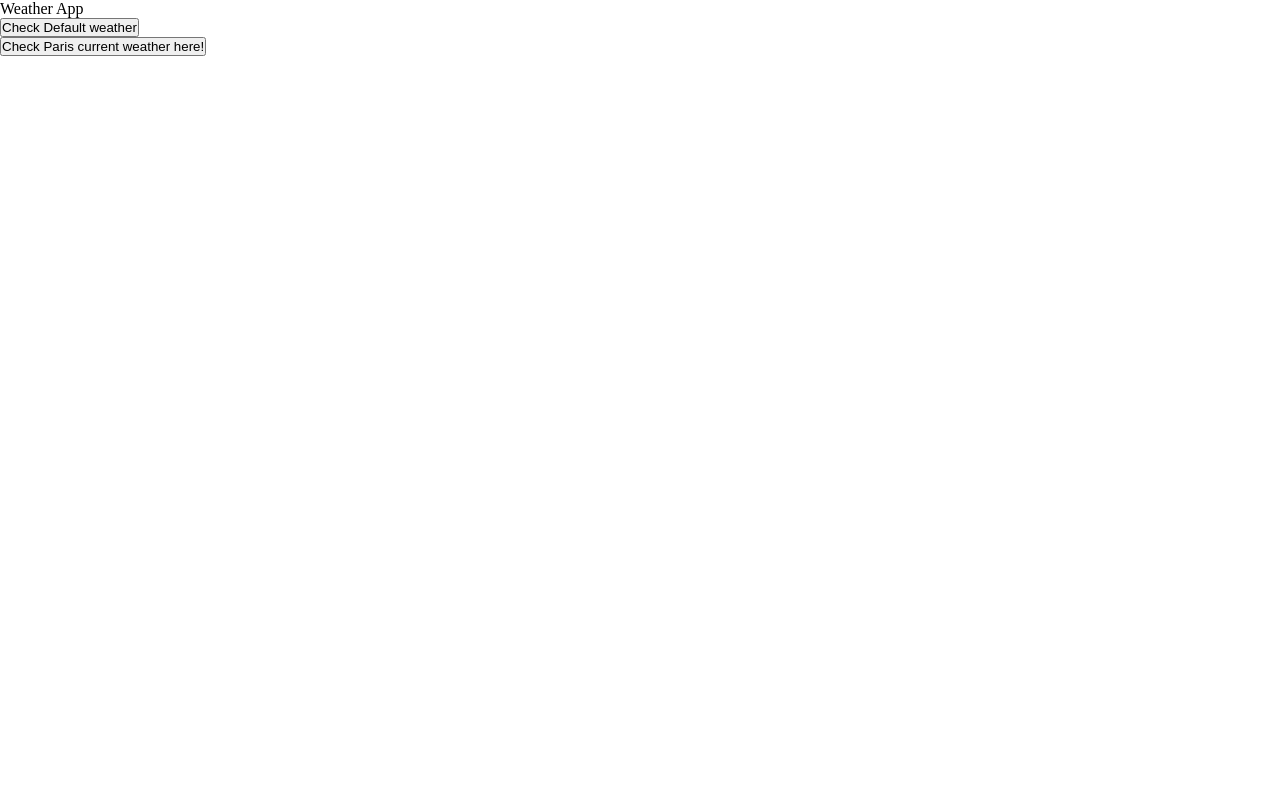
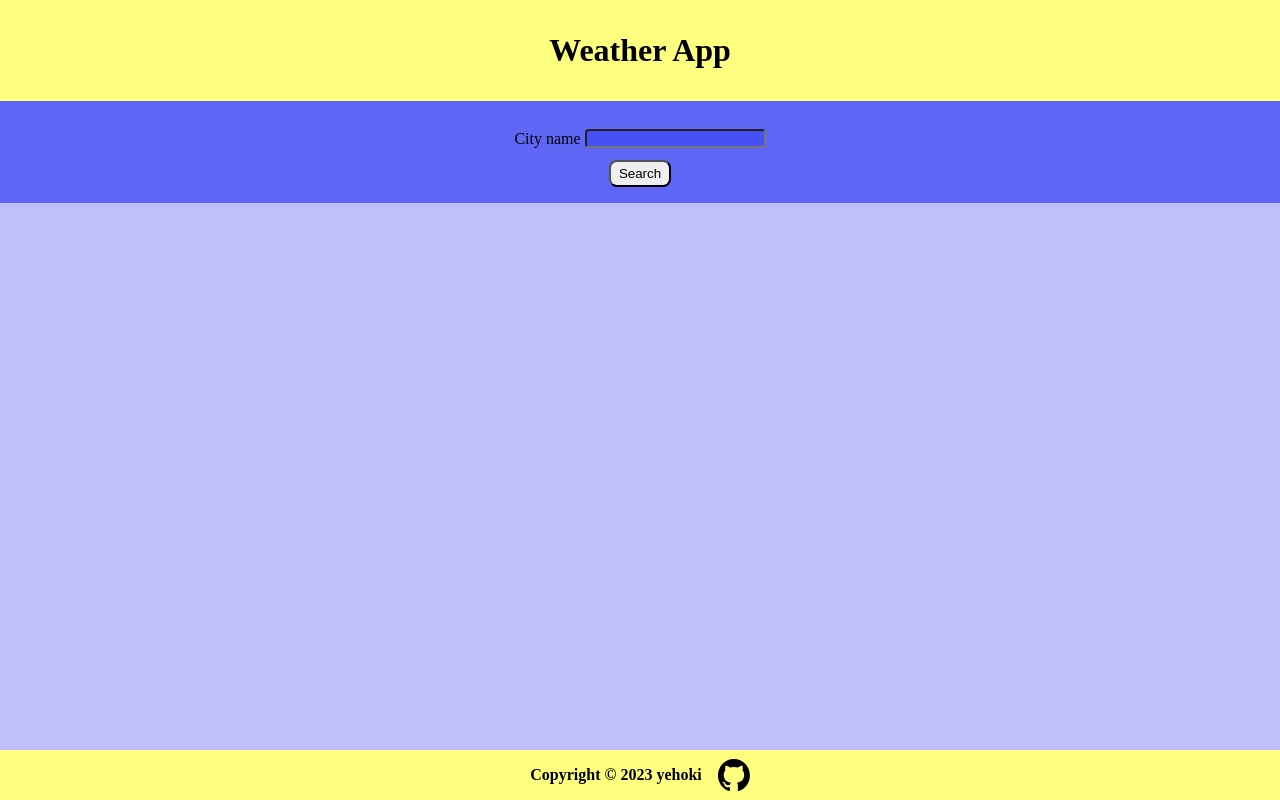
Before and after one commit to yehoki/weather-app, a website built with webpack: page src/index.html in a window 1280 px wide. Built offline with nearby package versions, Linux system fonts and the light colour scheme.

Commit message:
Finish basic version of weather app

```diff
--- a/package.json
+++ b/package.json
@@ -13,6 +13,7 @@
   "license": "ISC",
   "devDependencies": {
     "css-loader": "^6.7.3",
+    "file-loader": "^6.2.0",
     "html-webpack-plugin": "^5.5.0",
     "style-loader": "^3.3.2",
     "webpack": "^5.79.0",
--- a/src/index.html
+++ b/src/index.html
@@ -1,13 +1,25 @@
 <!DOCTYPE html>
 <html lang="en">
-<head>
-    <meta charset="UTF-8">
-    <meta http-equiv="X-UA-Compatible" content="IE=edge">
-    <meta name="viewport" content="width=device-width, initial-scale=1.0">
+  <head>
+    <meta charset="UTF-8" />
+    <meta http-equiv="X-UA-Compatible" content="IE=edge" />
+    <meta name="viewport" content="width=device-width, initial-scale=1.0" />
     <title>Get your weather here</title>
-</head>
-<body>
-    <header>Weather App</header>
-    <main></main>
-</body>
+  </head>
+  <body>
+    <header>
+        <h1>Weather App</h1>
+    </header>
+    <main>
+      <div class="display-weather">
+        <form class="weather-search" id="weather-search">
+          <div class="name-input">
+            <label for="search-city-name">City name</label>
+            <input type="text" id="search-city-name" />
+          </div>
+          <button type="submit" id="submit-search">Search</button>
+        </form>
+      </div>
+    </main>
+  </body>
 </html>
--- a/src/index.js
+++ b/src/index.js
@@ -1,2 +1,6 @@
 import "./style.css";
 import _ from 'lodash';
+import Screen from "./modules/screen";
+
+document.body.appendChild(Screen.makeFooter());
+Screen.makeWeatherDetails();
--- a/src/modules/API.js
+++ b/src/modules/API.js
@@ -1,19 +1,5 @@
 // weather class to hold the weather data
 // class CurrentWeatherObject {
-//     constructor(
-//         cityName,
-//         countryName,
-//         localTime,
-//         clouds,
-//         condition,
-//         lastUpdated,
-
-//     ){
-
-//     }
-// }
-
-// class ForecastWeatherObject {
 //     constructor(
 //         cityName,
 //         countryName,
@@ -24,34 +10,74 @@
 //     )
 // }
 
+// const checkParis = document.createElement("button");
+// checkParis.textContent = "Check Paris current weather here!";
+// checkParis.addEventListener("click", () => {
+//   console.log(fetch(baseURL + "current.json?" + "key=" + API_KEY + "&q=Paris"));
+// });
+
+// document.querySelector("main").appendChild(checkParis);
+
+// const checkDefault = document.createElement("button");
+// checkDefault.textContent = "Check Default weather";
+// checkDefault.addEventListener("click", getWeatherData);
+// // document.querySelector("main").appendChild(checkDefault);
+
+// async function getWeatherData() {
+//   try {
+//     const fetchData = await fetch(currentForecastURL);
+//     const weatherData  = await fetchData.json();
+//     if (!weatherData.location) {
+//       throw weatherData;
+//     }
+//     console.log(weatherData);
+//   } catch (err) {
+//     const errorMessage = await err;
+//     console.log('testing');
+//     console.log(errorMessage);
+//   }
+// }
+
+// const searchForm = document.getElementById("weather-search");
+
+// searchForm.addEventListener("submit", (event) => {
+//   event.preventDefault();
+//   console.log(event.target);
+// })
+
 const baseURL = "https://api.weatherapi.com/v1/";
 const API_KEY = "62d3abaf433a495a802231311231304";
 const defaultCity = "Bath";
-const currentForecastURL = `${baseURL}current.json?key=${API_KEY}&q=${defaultCity}`;
-const checkParis = document.createElement("button");
-checkParis.textContent = "Check Paris current weather here!";
-checkParis.addEventListener("click", () => {
-  console.log(fetch(baseURL + "current.json?" + "key=" + API_KEY + "&q=Paris"));
-});
+const currentForecastURL = `${baseURL}current.json?key=${API_KEY}&q=`;
 
-document.body.appendChild(checkParis);
+export default class Weather {
+  constructor(cityName) {
+    this.cityName = cityName;
+    this.weatherData = "";
+  }
 
-const checkDefault = document.createElement("button");
-checkDefault.textContent = "Check Default weather";
-checkDefault.addEventListener("click", getWeatherData);
-document.querySelector("main").appendChild(checkDefault);
+  getName() {
+    return this.cityName;
+  }
 
-async function getWeatherData() {
-  try {
-    const fetchData = await fetch(currentForecastURL);
-    const weatherData  = await fetchData.json();
-    if (!weatherData.location) {
-      throw weatherData;
+  getWeatherData() {
+    return this.weatherData;
+  }
+
+  async getForecast() {
+    const forecastURL = currentForecastURL + this.cityName;
+    try {
+      const forecastData = await fetch(forecastURL);
+      const forecastJSON = await forecastData.json();
+      if (!forecastJSON.location) {
+        throw forecastJSON;
+      }
+      this.weatherData = forecastJSON;
+      console.log(this.weatherData);
+    } catch (err) {
+      alert(
+        `Message: ${err.error.message.replace(".", "")} for ${this.cityName}`
+      );
     }
-    console.log(weatherData);
-  } catch (err) {
-    const errorMessage = await err;
-    console.log('testing');
-    console.log(errorMessage);
   }
 }
--- /dev/null
+++ b/src/modules/screen.js
@@ -0,0 +1,62 @@
+import GithubIcon from "../github-mark.svg";
+import Weather from "./API";
+
+export default class Screen {
+  static makeWeatherDetails() {
+    const searchValue = document.getElementById("search-city-name");
+    const searchForm = document.getElementById("weather-search");
+    let weatherInfo = "";
+    searchForm.addEventListener("submit", async (event) => {
+      event.preventDefault();
+      const cityName = searchValue.value;
+      const cityWeather = new Weather(cityName);
+      await cityWeather.getForecast();
+      const details = cityWeather.getWeatherData();
+      this.makeWeatherDisplay(details);
+    });
+  }
+
+  static makeWeatherDisplay(weatherDetails) {
+    const weatherDetailsDiv = document.createElement("div");
+    if (document.getElementById("weather-details") !== null) {
+      document.querySelector("main").removeChild(
+        document.getElementById("weather-details")
+      );
+    }
+    const locationName = document.createElement("p");
+    const localTime = document.createElement("p");
+    const temperature = document.createElement("p");
+    const condition = document.createElement("h4");
+
+    locationName.textContent = `${weatherDetails.location.name}, ${weatherDetails.location.country}`;
+    localTime.textContent = `Current time: ${weatherDetails.location.localtime}`;
+    temperature.textContent = `Temperature: ${weatherDetails.current.temp_c}°C`;
+    condition.textContent = `Condition: ${weatherDetails.current.condition.text}`;
+
+    weatherDetailsDiv.className = "weather-details";
+    weatherDetailsDiv.id = "weather-details";
+
+    weatherDetailsDiv.appendChild(condition);
+    weatherDetailsDiv.appendChild(locationName);
+    weatherDetailsDiv.appendChild(localTime);
+    weatherDetailsDiv.appendChild(temperature);
+
+    document.querySelector("main").appendChild(weatherDetailsDiv);
+  }
+
+  static makeFooter() {
+    const footer = document.createElement("footer");
+    const footerText = document.createElement("h4");
+    const githubLink = document.createElement("a");
+    const githubImage = new Image();
+    githubImage.src = GithubIcon;
+    githubImage.alt = "Github logo";
+    githubImage.classList.add("svg");
+    githubLink.href = "https://github.com/yehoki/";
+    footerText.innerHTML = "Copyright © 2023 yehoki";
+    githubLink.appendChild(githubImage);
+    footer.appendChild(footerText);
+    footer.appendChild(githubLink);
+    return footer;
+  }
+}
--- a/src/style.css
+++ b/src/style.css
@@ -1,6 +1,9 @@
-/* :root { */
-    /* --background-color: rgb(255,255,0,0.5); */
-/* } */
+:root {
+    --background-color: rgb(255,255,0,0.5);
+    --main-background: rgb(0,0,240, 0.25);
+    --weather-box-background: rgb(0,15,240, 0.5);
+    --weather-box-input-background: rgb(0,15,240,0.25);
+}
 
 *,
 *::after,
@@ -8,4 +11,98 @@
     box-sizing: border-box;
     margin: 0;
     padding: 0;
+    /* outline: 1px solid black; */
 }
+
+body {
+    display: flex;
+    flex-direction: column;
+    min-height: 100svh;
+}
+
+header {
+    padding: 2rem 4rem;
+    display: flex;
+    text-align: center;
+    justify-content: center;
+    background-color: var(--background-color);
+}
+
+main {
+    flex-grow: 1;
+    background-color: var(--main-background);
+    display: flex;
+    flex-direction: column;
+    justify-content: flex-start;
+    align-items: center;
+}
+
+.display-weather {
+    background-color: var(--weather-box-background);
+    padding: 1rem;
+    width: 100%;
+}
+
+
+
+.weather-search {
+    display: flex;
+    flex-direction: column;
+    justify-content: space-around;
+    align-items: center;
+    /* width: 20%; */
+}
+
+.name-input {
+    margin: 0.25rem;
+    padding: 0.5rem;
+    gap: 0.25rem;
+    display: flex;
+    justify-content: center;
+    align-items: center;
+}
+
+.name-input input {
+    border-radius: 0.25rem;
+    background-color: var(--weather-box-input-background);
+}
+
+.weather-search button {
+    padding: 0.25rem 0.5rem;
+    border-radius: 0.5rem;
+}
+
+.weather-details {
+    margin: 2rem;
+    padding: 1rem 1.5rem;
+    display: flex;
+    flex-direction: column;
+    background-color: var(--background-color);
+}
+
+footer {
+    min-height: 50px;
+    display: flex;
+    justify-content: center;
+    align-items: center;
+    bottom: 0;
+    background-color: var(--background-color);
+}
+
+footer > a{
+    display: flex;
+    justify-content: center;
+    align-items: center;
+    margin-left: 1rem;
+}
+
+footer > a:hover {
+    transform: rotate(360deg);
+    transition-duration: 0.5s;
+}
+
+
+.svg {
+    height: 2rem;
+    width: 2rem;
+}
--- a/webpack.config.js
+++ b/webpack.config.js
@@ -11,18 +11,23 @@ module.exports = {
   plugins: [
     new HtmlWebpackPlugin({
       title: "Weather app",
-      template: "./src/index.html"
+      template: "./src/index.html",
     }),
   ],
   output: {
     filename: "[name].bundle.js",
     path: path.resolve(__dirname, "dist"),
+    clean: true
   },
   module: {
     rules: [
       {
         test: /\.css$/i,
-        use: ['style-loader', 'css-loader'],
+        use: ["style-loader", "css-loader"],
+      },
+      {
+        test: /\.(png|svg|jpg|jpeg|gif)$/i,
+        type: 'asset/resource',
       },
     ],
   },
```
Also changed, not shown: dist/0fe6486fb13b13a23173.svg (added), dist/api.bundle.js, dist/index.html, src/github-mark.svg (added), 2 other files.
